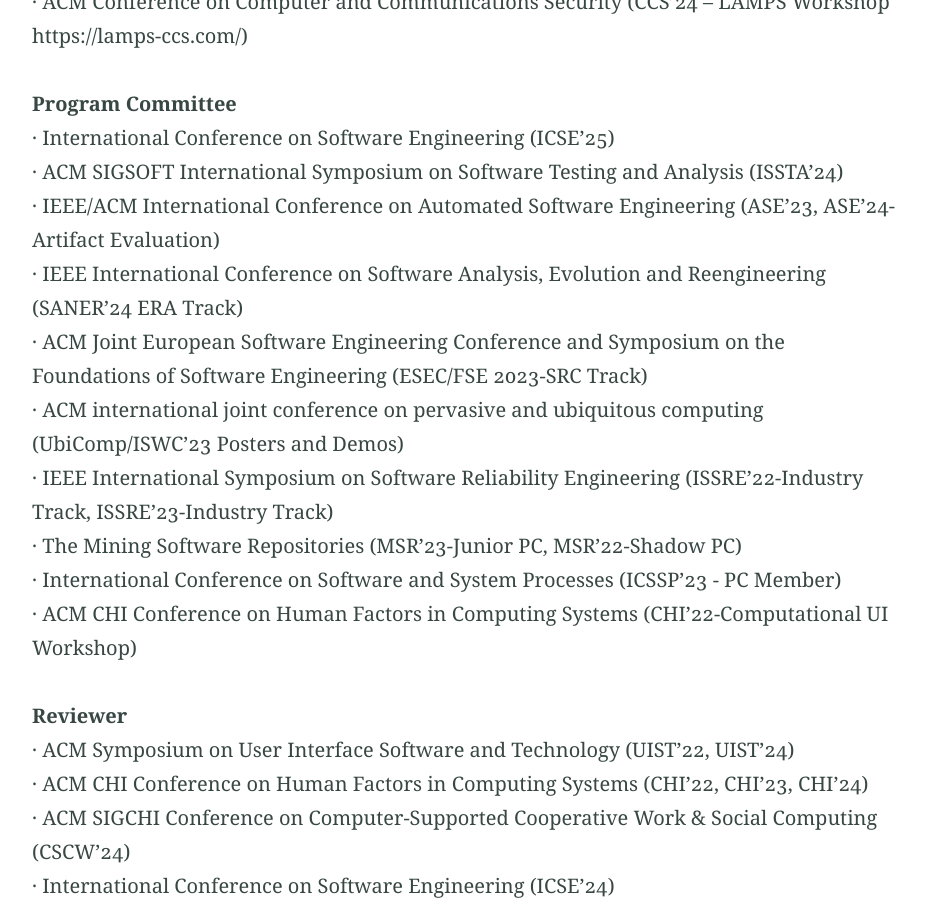
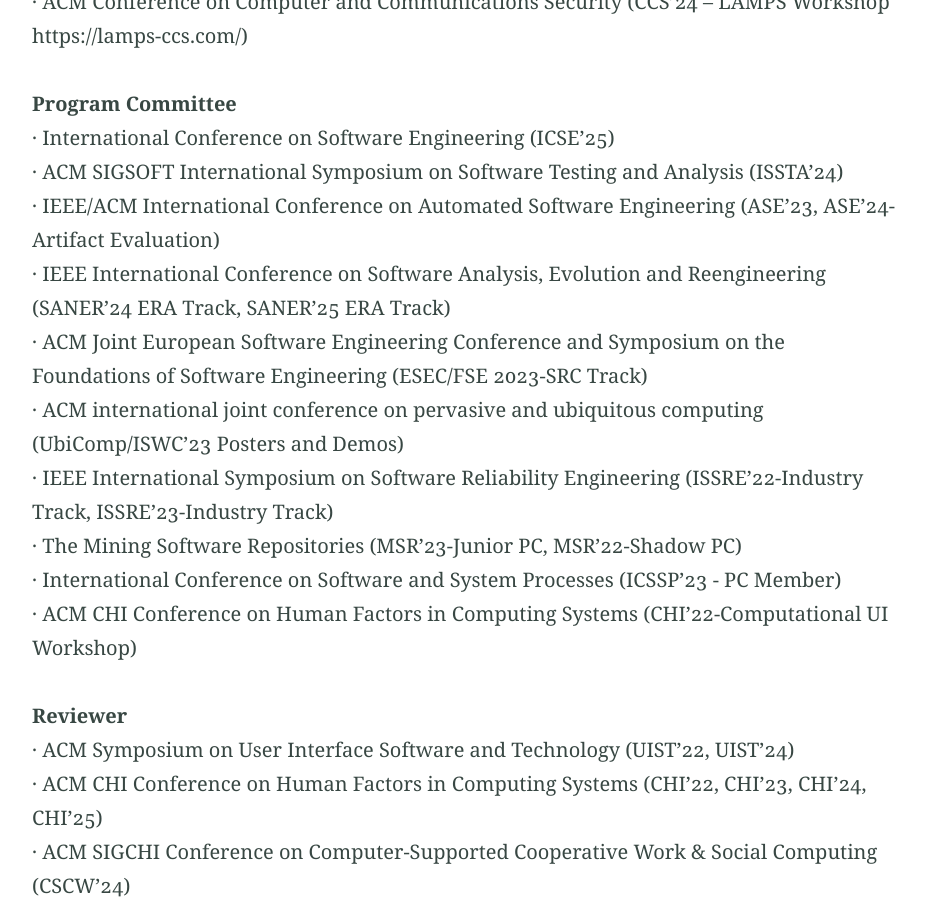
Before and after one commit to chenjshnn/chenjshnn.github.io, a Jekyll site: the page built from index.md, in a window 1280 px wide and 900 px high, scrolled down 4406 px. Shown: the whole window, without its empty margins (176-1102 px from the left). Built offline with Jekyll 4.4.1, drawn with Linux system fonts in a browser that asks for light colours.

Commit message:
Update index.md

```diff
--- a/index.md
+++ b/index.md
@@ -100,7 +100,7 @@ Guibin Chen, Deheng Ye, Zhenchang Xing, ***Jieshan Chen***, and Erik Cambria. <b
 · International Conference on Software Engineering (ICSE'25) <br />
 · ACM SIGSOFT International Symposium on Software Testing and Analysis (ISSTA'24) <br />
 · IEEE/ACM International Conference on Automated Software Engineering (ASE'23, ASE’24-Artifact Evaluation) <br />
-· IEEE International Conference on Software Analysis, Evolution and Reengineering (SANER'24 ERA Track) <br />
+· IEEE International Conference on Software Analysis, Evolution and Reengineering (SANER'24 ERA Track, SANER'25 ERA Track) <br />
 · ACM Joint European Software Engineering Conference and Symposium on the Foundations of Software Engineering (ESEC/FSE 2023-SRC Track) <br />
 · ACM international joint conference on pervasive and ubiquitous computing (UbiComp/ISWC'23 Posters and Demos) <br />
 · IEEE International Symposium on Software Reliability Engineering (ISSRE'22-Industry Track, ISSRE'23-Industry Track) <br />
@@ -110,7 +110,7 @@ Guibin Chen, Deheng Ye, Zhenchang Xing, ***Jieshan Chen***, and Erik Cambria. <b
 
 **Reviewer** <br />
 · ACM Symposium on User Interface Software and Technology (UIST'22, UIST'24) <br />
-· ACM CHI Conference on Human Factors in Computing Systems (CHI'22, CHI'23, CHI'24) <br />
+· ACM CHI Conference on Human Factors in Computing Systems (CHI'22, CHI'23, CHI'24, CHI'25) <br />
 · ACM SIGCHI Conference on Computer-Supported Cooperative Work & Social Computing (CSCW'24) <br />
 · International Conference on Software Engineering (ICSE'24) <br />
 · IEEE Transactions on Software Engineering and Methodology (TOSEM) <br />
```
